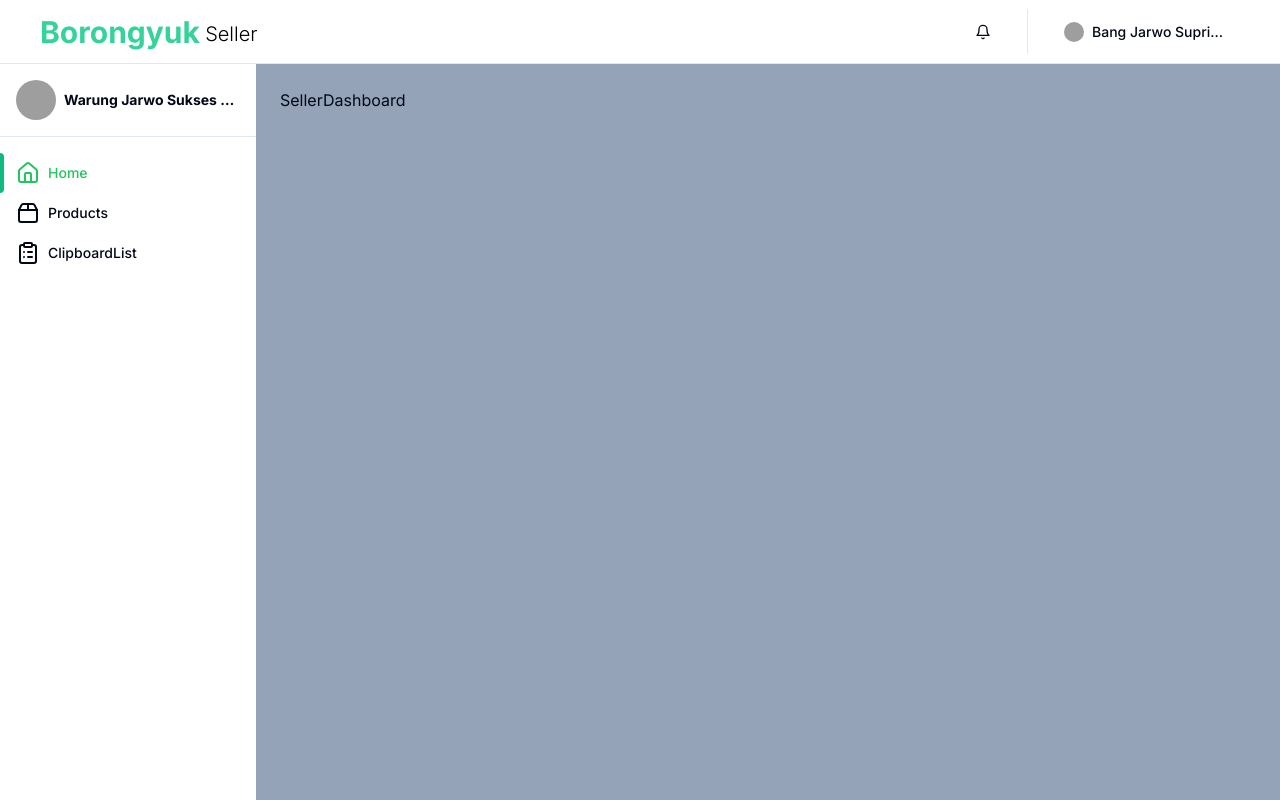
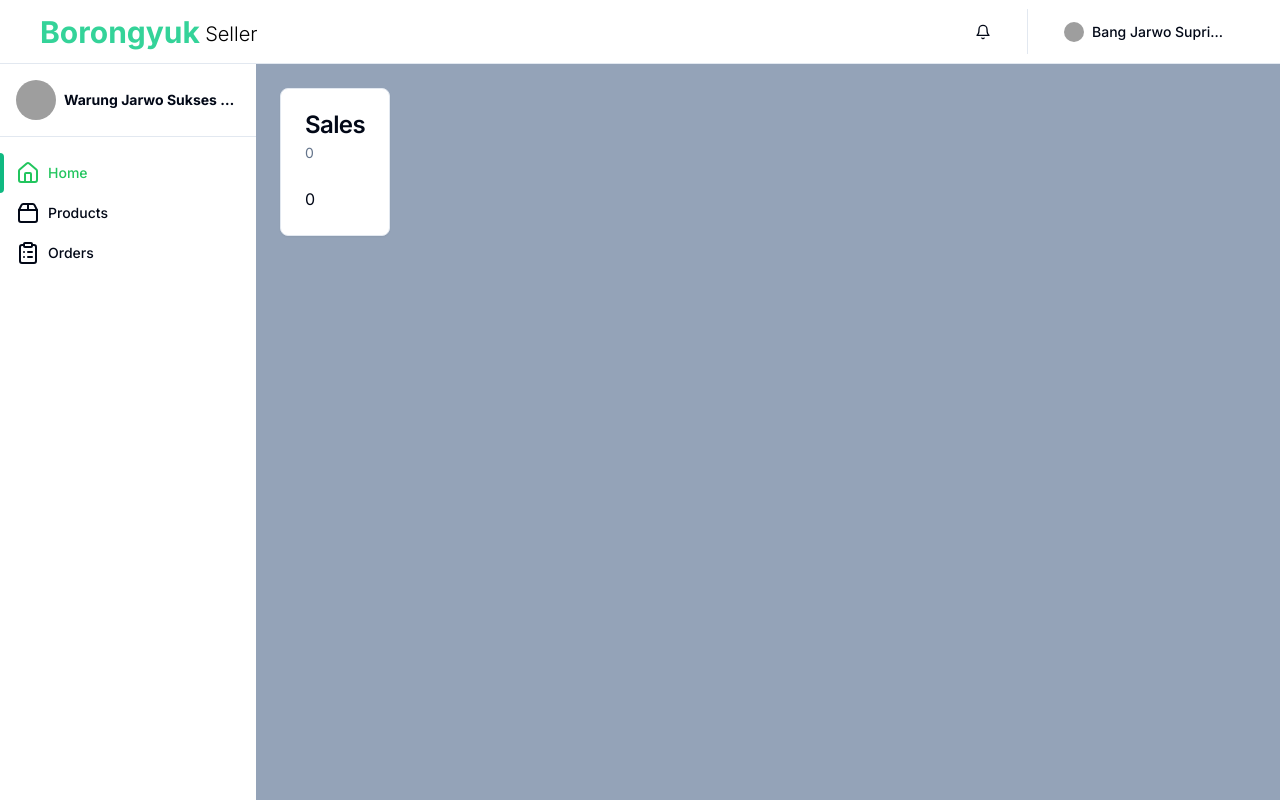
Before and after one commit to bryanhad/borong-yuk, a Next.js app: page /seller in a window 1280 px wide. Built offline with nearby package versions, Linux system fonts and the light colour scheme; no server answers; the database is empty; grey boxes are pictures that could not be loaded.

Commit message:
working on dashboard page

```diff
--- /dev/null
+++ b/src/app/(seller)/_components/DashboardCard.tsx
@@ -0,0 +1,29 @@
+import {
+    Card,
+    CardContent,
+    CardDescription,
+    CardHeader,
+    CardTitle,
+} from "@/components/ui/card"
+
+type DashboardCardProps = {
+    title: string
+    subTitle: string | number
+    body: string | number
+}
+
+function DashboardCard({ title, subTitle, body }: DashboardCardProps) {
+    return (
+        <Card>
+            <CardHeader>
+                <CardTitle>{title}</CardTitle>
+                <CardDescription>{subTitle}</CardDescription>
+            </CardHeader>
+            <CardContent>
+                <p>{body}</p>
+            </CardContent>
+        </Card>
+    )
+}
+
+export default DashboardCard
--- a/src/app/(seller)/_components/Sidebar.tsx
+++ b/src/app/(seller)/_components/Sidebar.tsx
@@ -28,7 +28,7 @@ export function SidebarLinks({ className }: { className?: string }) {
                 Products
             </SidebarLink>
             <SidebarLink icon={<ClipboardList />} href={"/seller/orders"}>
-                ClipboardList
+                Orders
             </SidebarLink>
         </div>
     )
--- a/src/app/(seller)/_components/UserPopover.tsx
+++ b/src/app/(seller)/_components/UserPopover.tsx
@@ -8,7 +8,7 @@ function UserPopover() {
     return (
         <div className="group relative flex cursor-pointer items-center">
             <Button variant={"ghost"}>
-                <div className="max-w-40 flex">
+                <div className="flex max-w-40">
                     <Avatar className="mr-2 size-5">
                         <AvatarImage src="https://github.com/shadcn.png" />
                         <AvatarFallback>CN</AvatarFallback>
--- a/src/app/(seller)/layout.tsx
+++ b/src/app/(seller)/layout.tsx
@@ -29,11 +29,9 @@ export default function RootLayout({
                 )}
             >
                 <Navbar />
-                <div className="grow flex">
+                <div className="flex grow">
                     <Sidebar />
-                    <main className="flex flex-1 p-6">
-                        {children}
-                    </main>
+                    <main className="flex flex-1 p-6">{children}</main>
                 </div>
                 <FlashToast />
             </body>
--- /dev/null
+++ b/src/app/(seller)/seller/orders/page.tsx
@@ -0,0 +1,7 @@
+function SellerOrdersPage() {
+  return (
+    <div>SellerOrdersPage</div>
+  )
+}
+
+export default SellerOrdersPage
--- a/src/app/(seller)/seller/page.tsx
+++ b/src/app/(seller)/seller/page.tsx
@@ -1,9 +1,26 @@
-import React from 'react'
+import React from "react"
+import DashboardCard from "../_components/DashboardCard"
+import { db } from "@/lib/db"
 
-function SellerDashboard() {
-  return (
-    <div>SellerDashboard</div>
-  )
+async function getSalesData() {
+    const data = await db.product.aggregate({
+        _sum: { priceInCents: true },
+        _count: true,
+    })
+    return {
+        totalSales: (data._sum.priceInCents || 0) / 100,
+        numberOfSales: data._count,
+    }
+}
+
+async function SellerDashboard() {
+    const salesData = await getSalesData()
+
+    return (
+        <div>
+            <DashboardCard title="Sales" subTitle={0} body={0} />
+        </div>
+    )
 }
 
 export default SellerDashboard
--- /dev/null
+++ b/src/app/(seller)/seller/products/page.tsx
@@ -0,0 +1,9 @@
+import React from 'react'
+
+function SellerProductsPage() {
+  return (
+    <div>SellerProductsPage</div>
+  )
+}
+
+export default SellerProductsPage
--- /dev/null
+++ b/src/components/ui/card.tsx
@@ -0,0 +1,79 @@
+import * as React from "react"
+
+import { cn } from "@/lib/utils"
+
+const Card = React.forwardRef<
+  HTMLDivElement,
+  React.HTMLAttributes<HTMLDivElement>
+>(({ className, ...props }, ref) => (
+  <div
+    ref={ref}
+    className={cn(
+      "rounded-lg border bg-card text-card-foreground shadow-sm",
+      className
+    )}
+    {...props}
+  />
+))
+Card.displayName = "Card"
+
+const CardHeader = React.forwardRef<
+  HTMLDivElement,
+  React.HTMLAttributes<HTMLDivElement>
+>(({ className, ...props }, ref) => (
+  <div
+    ref={ref}
+    className={cn("flex flex-col space-y-1.5 p-6", className)}
+    {...props}
+  />
+))
+CardHeader.displayName = "CardHeader"
+
+const CardTitle = React.forwardRef<
+  HTMLParagraphElement,
+  React.HTMLAttributes<HTMLHeadingElement>
+>(({ className, ...props }, ref) => (
+  <h3
+    ref={ref}
+    className={cn(
+      "text-2xl font-semibold leading-none tracking-tight",
+      className
+    )}
+    {...props}
+  />
+))
+CardTitle.displayName = "CardTitle"
+
+const CardDescription = React.forwardRef<
+  HTMLParagraphElement,
+  React.HTMLAttributes<HTMLParagraphElement>
+>(({ className, ...props }, ref) => (
+  <p
+    ref={ref}
+    className={cn("text-sm text-muted-foreground", className)}
+    {...props}
+  />
+))
+CardDescription.displayName = "CardDescription"
+
+const CardContent = React.forwardRef<
+  HTMLDivElement,
+  React.HTMLAttributes<HTMLDivElement>
+>(({ className, ...props }, ref) => (
+  <div ref={ref} className={cn("p-6 pt-0", className)} {...props} />
+))
+CardContent.displayName = "CardContent"
+
+const CardFooter = React.forwardRef<
+  HTMLDivElement,
+  React.HTMLAttributes<HTMLDivElement>
+>(({ className, ...props }, ref) => (
+  <div
+    ref={ref}
+    className={cn("flex items-center p-6 pt-0", className)}
+    {...props}
+  />
+))
+CardFooter.displayName = "CardFooter"
+
+export { Card, CardHeader, CardFooter, CardTitle, CardDescription, CardContent }
--- a/src/lib/utils.ts
+++ b/src/lib/utils.ts
@@ -4,3 +4,20 @@ import { twMerge } from "tailwind-merge"
 export function cn(...inputs: ClassValue[]) {
   return twMerge(clsx(inputs))
 }
+
+
+
+export function formatCurrency(amount: number, currency: "IDR" | "USD") {
+    const CURRENCY_FORMATTER = new Intl.NumberFormat(currency === 'IDR' ? 'id-ID' : 'en-US', {
+        currency,
+        style: 'currency',
+        minimumFractionDigits: 0
+    })
+    return CURRENCY_FORMATTER.format(amount)
+}
+
+const NUMBER_FORMATTER = new Intl.NumberFormat('id-ID')
+
+export function formatNumber(amount:number) {
+    return NUMBER_FORMATTER.format(amount)
+}
```
